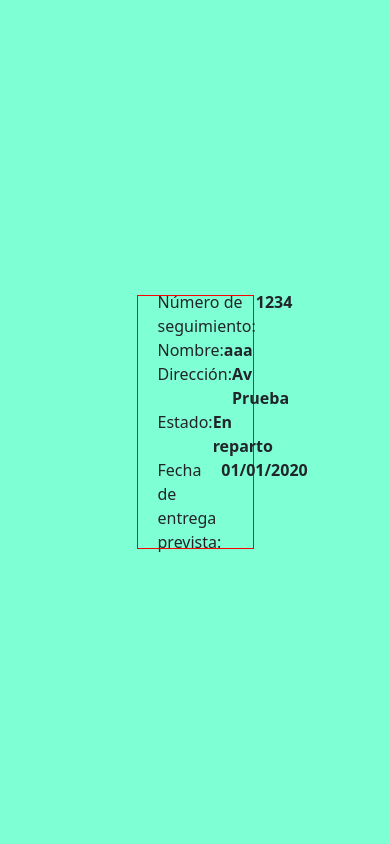
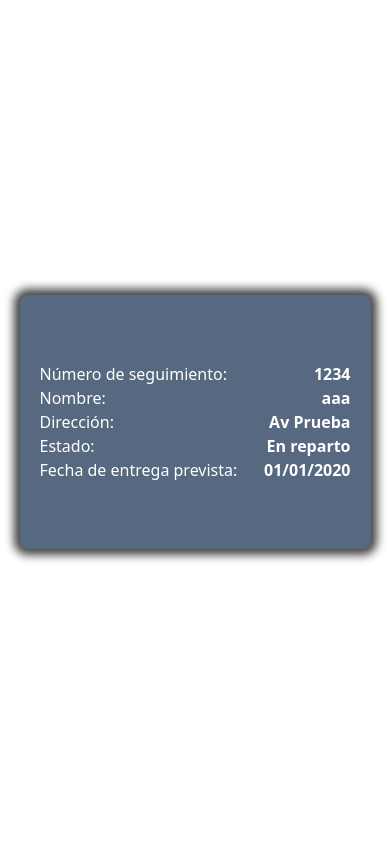
Before and after one commit to Ixvan22/ProyectoFinal, a PHP site: page /localizar_paquete.html in a window 390 px wide. Run offline with PHP 8.4, Linux system fonts and the light colour scheme; some libraries are stand-ins or nearby versions.

Commit message:
responsive interface

```diff
--- a/maquetas/localizar_paquete/localizar_paquete.css
+++ b/maquetas/localizar_paquete/localizar_paquete.css
@@ -1,5 +1,4 @@
 .-localizar-paquete {
-    background-color: aquamarine;
     height: 100vh;
     display: flex;
     align-items: center;
@@ -8,7 +7,10 @@
 
 .-localizar-paquete-card {
     padding: 10px 20px;
-    border: 1px solid red;
+    border-radius: 8px;
+    background-color: #566981;
+    color: #ffffff;
+    box-shadow: 0px 0px 10px 6px rgba(0,0,0,0.75);
     height: 30%;
     width: 30%;
     display: flex;
@@ -20,3 +22,15 @@
     display: flex;
     justify-content: space-between;
 }
+
+@media only screen and (max-width: 1200px) {
+    .-localizar-paquete-card {
+        width: 60%;
+    }
+}
+
+@media only screen and (max-width: 800px) {
+    .-localizar-paquete-card {
+        width: 90%;
+    }
+}
```
